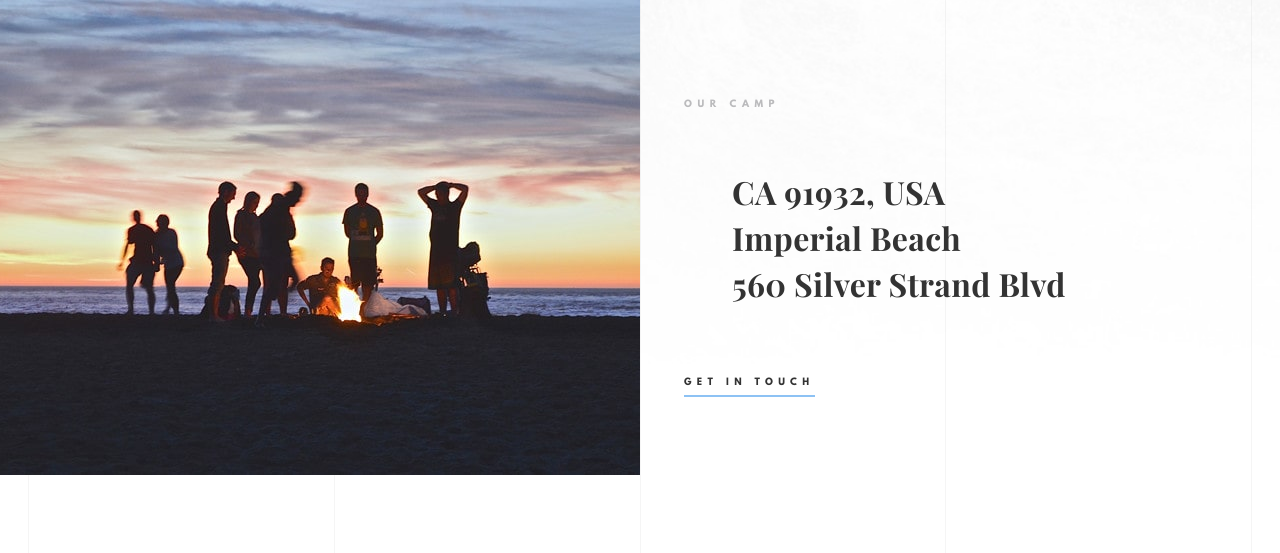
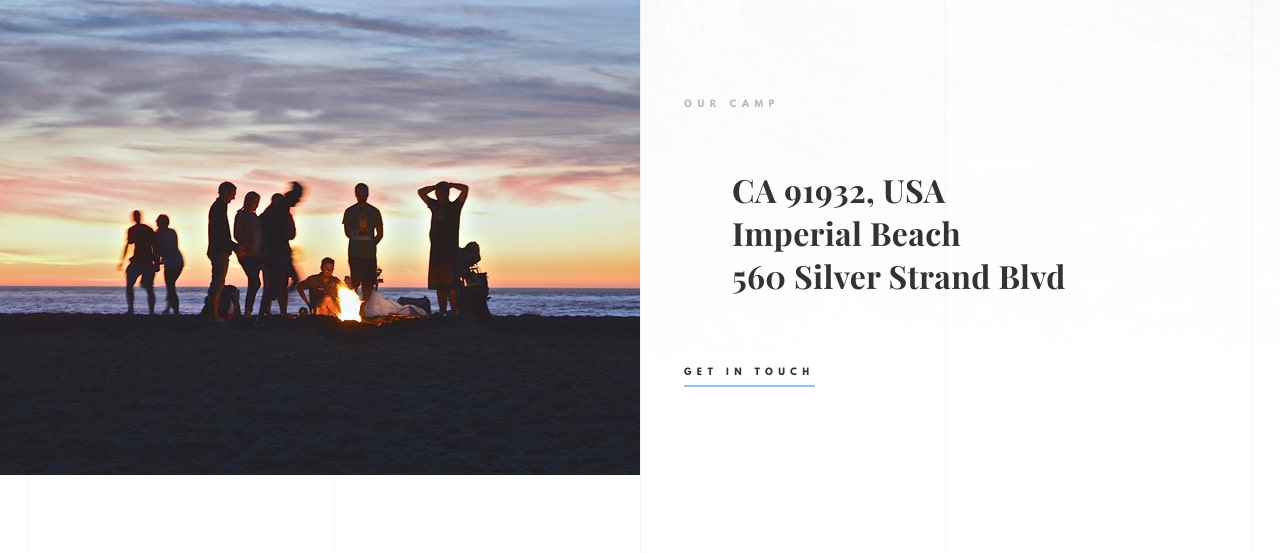
Before and after one commit to LypkaB/Surfing-club, a website: page index.html in a window 1280 px wide. Shown: the part 4504-5057 px from the top of the page. Drawn offline with Linux system fonts and the light colour scheme.

Commit message:
Added adaptive for section «camp»

```diff
--- a/less/blocks/camp.less
+++ b/less/blocks/camp.less
@@ -3,13 +3,17 @@
 	------------------------------------------------- */
 
 .camp {
-  min-height: 475px;
+  min-height: 475px/2;
   margin-top: 75px;
   position: relative;
+
+  @media (min-width: 768px) {
+    min-height: 475px;
+  }
 }
 
 .camp__img {
-  width: 50%;
+  width: 20%;
   position: absolute;
   top: 0;
   bottom: 0;
@@ -18,12 +22,40 @@
   background-repeat: no-repeat;
   background-position: center;
   background-size: cover;
+
+  @media (min-width: 400px) {
+    width: 50%;
+  }
+
+  @media (min-width: 500px) {
+    width: 40%;
+  }
+
+  @media (min-width: 768px) {
+    width: 50%;
+  }
 }
 
 .camp__desc {
-  width: 50%;
-  padding-top: 100px;
-  padding-left: 44px;
+  width: 80%;
+  padding-top: 100px/2;
+  padding-left: 44px/2;
+  padding-bottom: 100px/2;
+
+  @media (min-width: 400px) {
+    width: 70%;
+  }
+
+  @media (min-width: 500px) {
+    width: 60%;
+  }
+
+  @media (min-width: 768px) {
+    width: 50%;
+    padding-top: 100px;
+    padding-left: 44px;
+    padding-bottom: 0;
+  }
 }
 
 .camp__label {
@@ -37,12 +69,21 @@
 }
 
 .camp__address {
-  margin: 60px 0;
-  padding-left: 48px;
+  margin: 60px/2 0;
   font-family: 'Playfair Display', sans-serif;
-  font-size: 32px;
+  font-size: 18px;
   font-weight: 700;
-  line-height: 46px;
+  line-height: 1.34;
   letter-spacing: 0.32px;
   color: #333333;
+
+  @media (min-width: 400px) {
+    font-size: 26px;
+  }
+
+  @media (min-width: 768px) {
+    margin: 60px 0;
+    padding-left: 48px;
+    font-size: 32px;
+  }
 }
```
Also changed, not shown: css/main.css.
